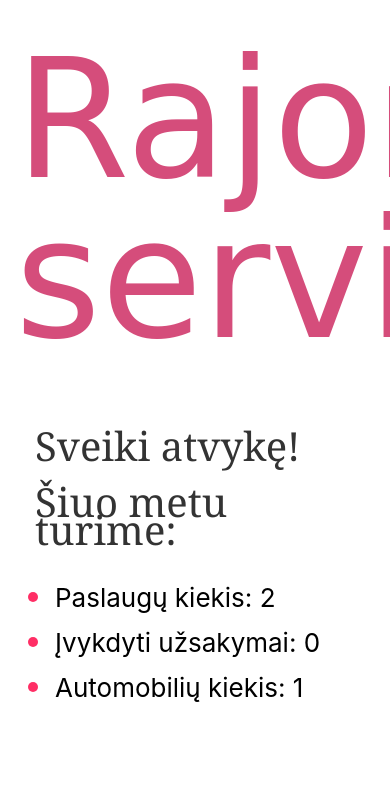
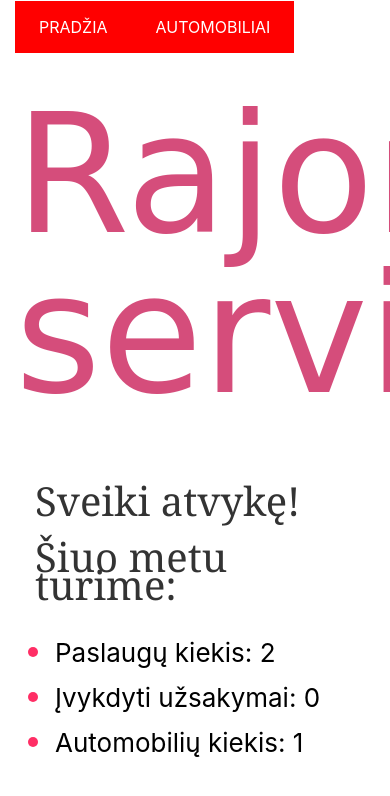
Before and after one commit to mrekus/django_project2, a Django app: page /autoservice/ in a window 390 px wide; the page is wider, and only the part inside the window is pictured. Shown: the top 796 px of that part. Run offline with Django 4.2, Linux system fonts and the light colour scheme; data comes from the database, SQL or seed files in the repository; some libraries are stand-ins or nearby versions.

Commit message:
Pridėtas navigation bar ir linkas su automobilių sąrašu

```diff
--- a/mysite/autoservice/static/css/styles.css
+++ b/mysite/autoservice/static/css/styles.css
@@ -30,3 +30,30 @@ li::marker {
     line-height: 28px;
     margin: 0 0 28px 20px;
     }
+
+.sidebar-nav {
+    display: flex;
+    margin-top: 15px;
+    padding: 0;
+    list-style: none;
+}
+
+a {
+  background-color: red;
+  color: white;
+  padding: 1em 1.5em;
+  text-decoration: none;
+  text-transform: uppercase;
+}
+
+a:hover {
+  background-color: #FFBFB6;
+}
+
+a:active {
+  background-color: black;
+}
+
+a:hover {
+  cursor: pointer;
+}
--- a/mysite/autoservice/templates/base.html
+++ b/mysite/autoservice/templates/base.html
@@ -10,6 +10,18 @@
   <link rel="stylesheet" href="{% static 'css/styles.css' %}">
 </head>
 <body>
-  <div class="col-sm-10">{% block content %}{% endblock %}</div>
+  <div class="container-fluid">
+    <div class="row">
+      <div class="col-sm-2">
+      {% block sidebar %}
+        <ul class="sidebar-nav">
+          <li><a href="{% url 'index' %}">Pradžia</a></li>
+          <li><a href="{% url 'cars' %}">Automobiliai</a></li>
+        </ul>
+     {% endblock %}
+      </div>
+      <div class="col-sm-10">{% block content %}{% endblock %}</div>
+    </div>
+  </div>
 </body>
 </html>
--- a/mysite/autoservice/urls.py
+++ b/mysite/autoservice/urls.py
@@ -1,4 +1,5 @@
 from django.urls import path
 from . import views
 
-urlpatterns = [path("", views.index, name="index")]
+urlpatterns = [path("", views.index, name="index"),
+               path("cars/", views.cars, name="cars")]
--- a/mysite/autoservice/views.py
+++ b/mysite/autoservice/views.py
@@ -12,3 +12,9 @@ def index(request):
         "num_automobiliai": num_automobiliai,
     }
     return render(request, "index.html", context=kontext)
+
+
+def cars(request):
+    automobiliai = Automobilis.objects.all()
+    kontext = {"automobiliai": automobiliai}
+    return render(request, "cars.html", context=kontext)
```
Also changed, not shown: mysite/autoservice/templates/cars.html (added, +10 -0 lines).
